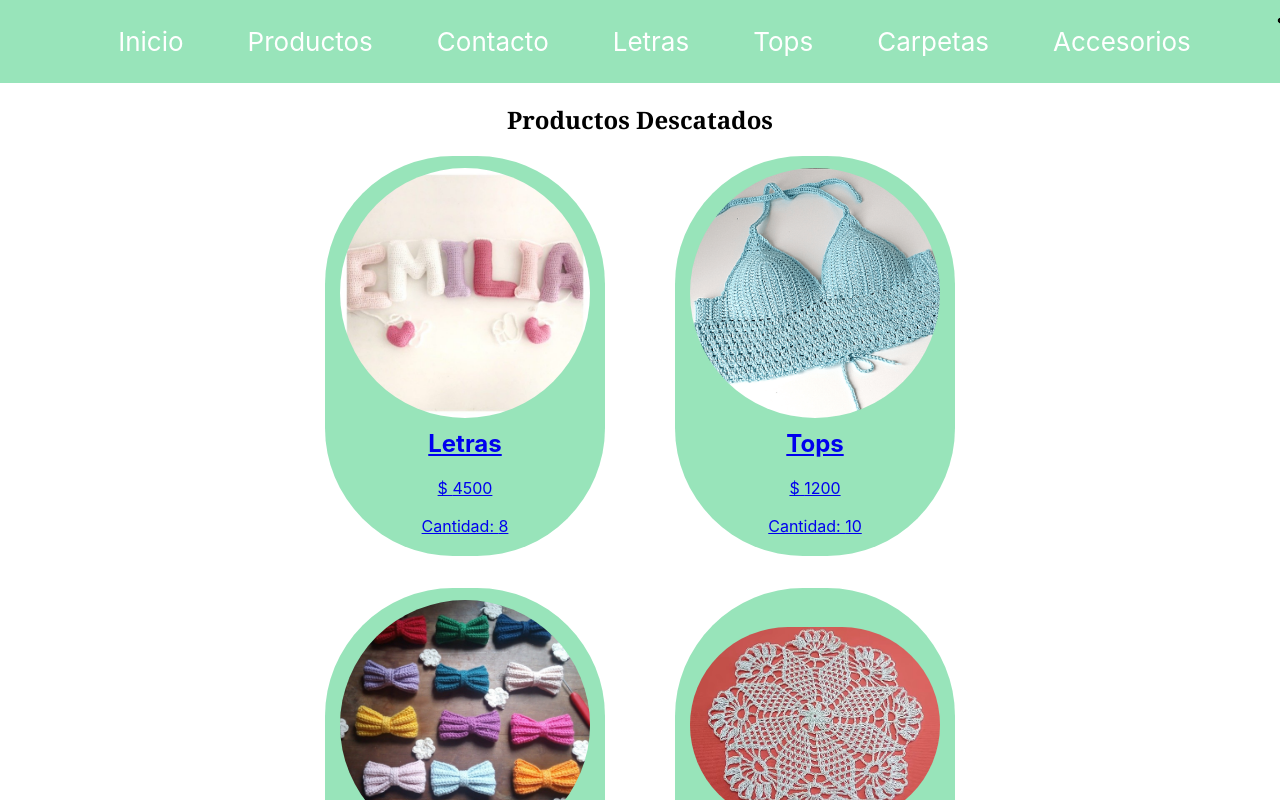
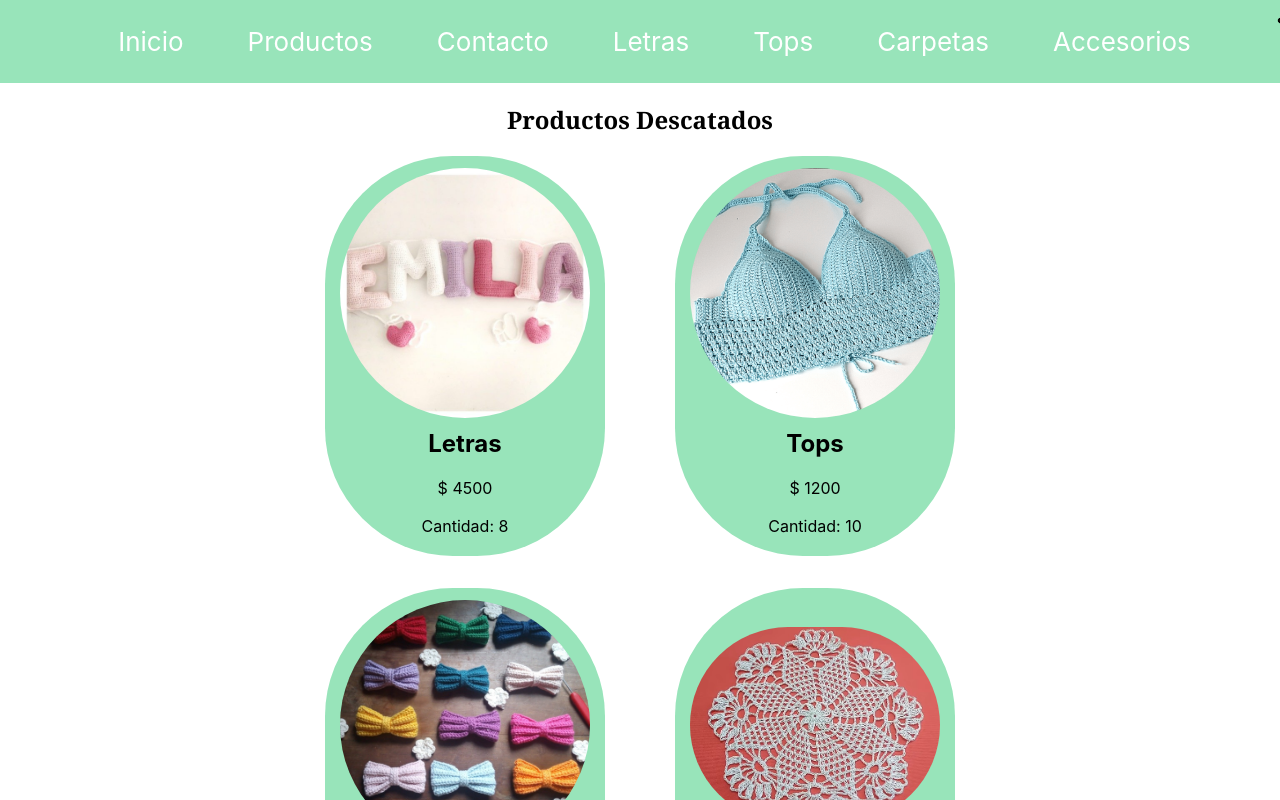
Before and after one commit to SantiagoFuentesGibert/primer-proyecto-react-js, a React (Create React App) app: page /productos in a window 1280 px wide. Shown: the top 800 px of the page. Built offline with nearby package versions, Linux system fonts and the light colour scheme.

Commit message:
Puliendo styles

```diff
--- a/src/Components/ItemList/ItemList.js
+++ b/src/Components/ItemList/ItemList.js
@@ -8,6 +8,7 @@ const ItemList = ({lista}) => {
             <Link
             key={product.id}
             to={`/detail/` + product.id}
+            style={{textDecoration:"none", color:"black"}}
             >
             <Item
             nombre={product.nombre}
--- a/src/Components/ItemListContainer/ItemListContainer.js
+++ b/src/Components/ItemListContainer/ItemListContainer.js
@@ -5,7 +5,7 @@ import ItemList from "../ItemList/ItemList";
 import { useParams } from 'react-router-dom';
 
 const Productos = (props) => {
-    const {category}= useParams();
+    const {category} = useParams();
     const [productList, setProductList] = useState([]);
     useEffect(() => {
         if(category) {
```
